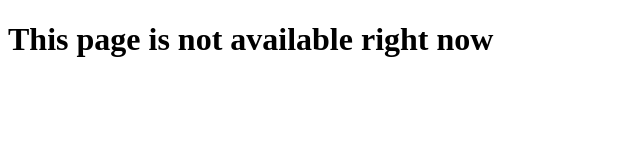
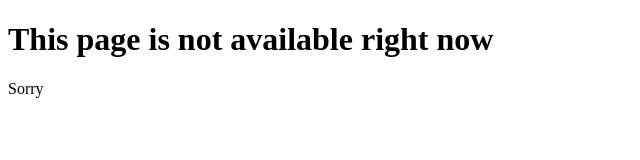
Before and after one commit to AngelDevelopment/AngelDevelopment.github.io, a plain HTML site: page index.html in a window 1280 px wide. Shown: the full height of the page, 0-640 px from the left. Drawn offline with Linux system fonts and the light colour scheme.

Commit message:
Update index.html

```diff
--- a/index.html
+++ b/index.html
@@ -8,5 +8,6 @@
     </head>
     <body>
         <h1>This page is not available right now</h1>
+        <p>Sorry</p>
     </body>
 </html>
```
